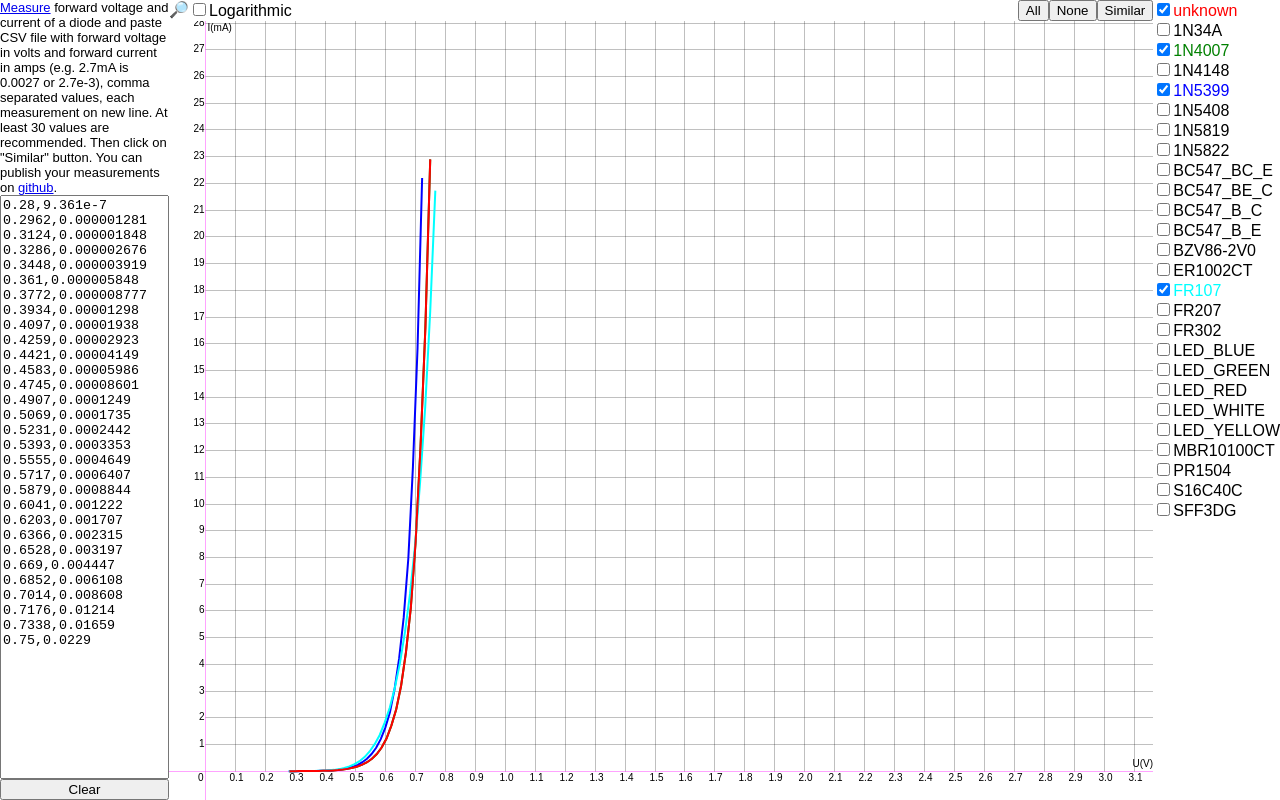
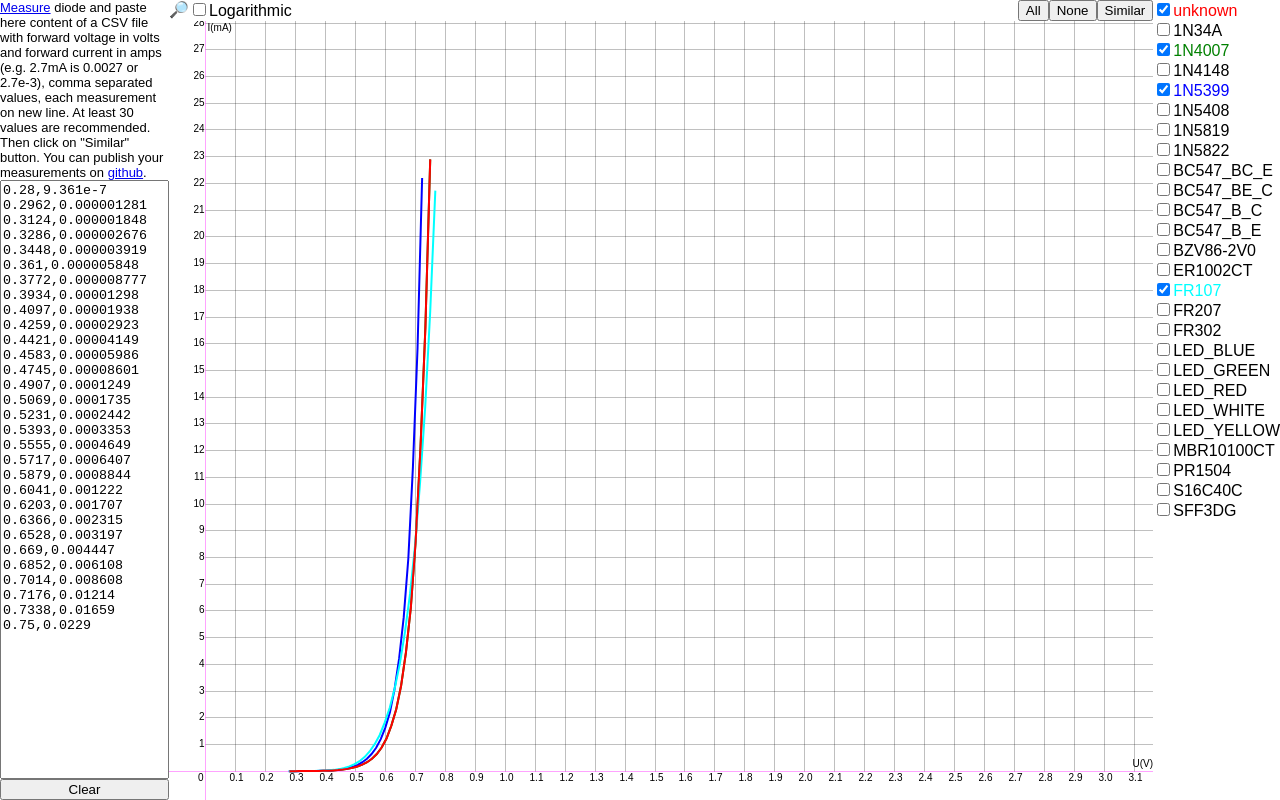
Before and after one commit to dvhx/spice-diode-model-js, a plain HTML site: page find.html in a window 1280 px wide. Drawn offline with Linux system fonts and the light colour scheme.

Commit message:
How to measure link

```diff
--- a/find.html
+++ b/find.html
@@ -129,8 +129,8 @@
   <body>
 
     <div id="values">
-        <p><a href="how_to_measure_diode.png">Measure</a> forward voltage and current
-        of a diode and paste CSV file with forward voltage in volts and forward current in amps
+        <p><a href="how_to_measure_diode.png">Measure</a> diode and paste here content of a CSV file
+        with forward voltage in volts and forward current in amps
         (e.g. 2.7mA is 0.0027 or 2.7e-3), comma separated values, each measurement on new line.
         At least 30 values are recommended. Then click on "Similar" button.
         You can publish your measurements on <a href="https://github.com/dvhx/spice-diode-model-js">github</a>.</p>
```
